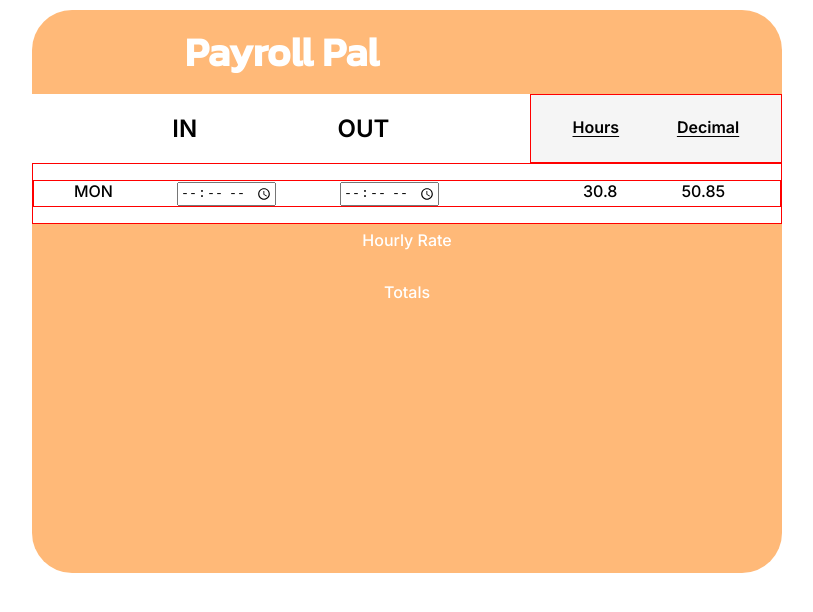
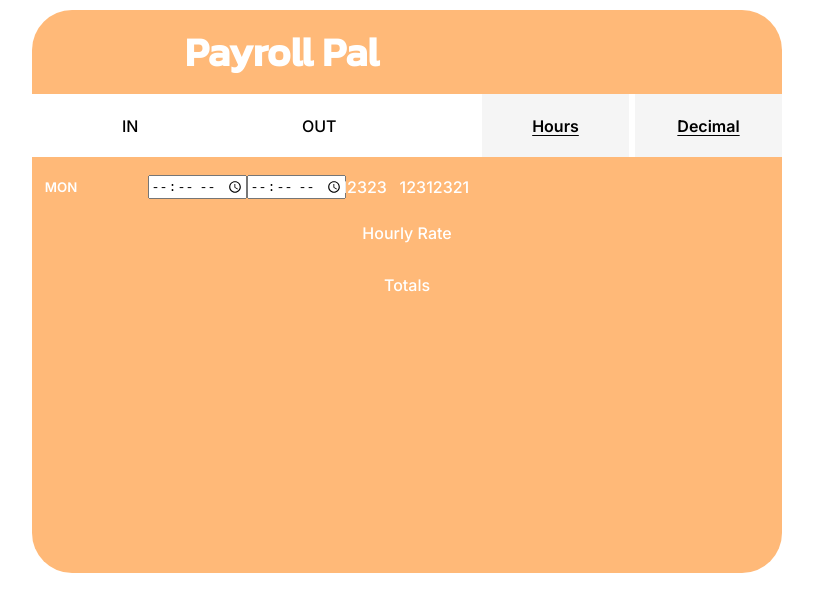
Before and after one commit to llam722/payroll-pal, a React (Create React App) app in the folder payroll-pal-extension/: page / in a window 1280 px wide. Shown: the top 612 px of the page, without its empty margins (233-1046 px from the left). Built offline with nearby package versions, Linux system fonts and the light colour scheme.

Commit message:
refactor css and code for timeHeader

```diff
--- a/payroll-pal-extension/src/App.tsx
+++ b/payroll-pal-extension/src/App.tsx
@@ -1,6 +1,7 @@
 import React from 'react';
 import './App.css';
 import TimeCard from './TimeCard'
+import Days from './Days';
 
 function App() {
   return (
@@ -9,10 +10,12 @@ function App() {
         <h1>Payroll Pal</h1>
       </header>
 
+        <TimeCard/>
+      <div>
 
-      {/* <div className="App-body"> */}
-        <TimeCard/>
-      {/* </div> */}
+      </div>
+
+      <Days/>
 
 
       <div className="App-totals">
--- a/payroll-pal-extension/src/Days.css
+++ b/payroll-pal-extension/src/Days.css
@@ -12,5 +12,19 @@
 
 .day {
   display: flex;
-  justify-content: space-around;
+  flex-direction: row;
+  justify-content: space-evenly;
+  align-items: center;
+  width: 60%;
 }
+
+.dayOfWeek {
+  display: flex;
+  width: 20%;
+}
+
+.timeInput {
+  display: flex;
+  justify-content: flex-start;
+  width: 40%;
+}
--- a/payroll-pal-extension/src/Days.tsx
+++ b/payroll-pal-extension/src/Days.tsx
@@ -3,34 +3,20 @@ import './Days.css'
 
 const Days = () => {
   return (
-    <section>
-      <ul className="week">
+    <>
+      <div className='day'>
 
-        <li className='day'>
-          <h5>MON</h5>
+        <h5 className='dayOfWeek'>MON</h5>
+        <div className="timeInput">
+        <input type="time"></input>
           <input type="time"></input>
-          <input type="time"></input>
-        </li>
-        <li>
-          <h5>TUE</h5>
-        </li>
-        <li>
-          <h5>WED</h5>
-        </li>
-        <li>
-          <h5>THU</h5>
-        </li>
-        <li>
-          <h5>FRI</h5>
-        </li>
-        <li>
-          <h5>SAT</h5>
-        </li>
-        <li>
-          <h5>SUN</h5>
-        </li>
-      </ul>
-    </section>
+        </div>
+        <div> 12323</div>
+        <div> 12312321</div>
+
+      </div>
+
+    </>
   );
 }
 
--- a/payroll-pal-extension/src/TimeCard.css
+++ b/payroll-pal-extension/src/TimeCard.css
@@ -3,65 +3,47 @@
   justify-content: space-between;
   background-color: #FFFFFF;
   color: black;
-  flex-wrap: wrap;
   /* border: 1px solid black; */
 }
 
 .timecard-header {
   display: flex;
-  flex-direction: column;
-  justify-content: flex-start;
-  flex: 66%;
+  flex-direction: row;
+  justify-content: space-evenly;
+  align-items: center;
+  width: 60%;
 }
 
-.timecard-in-out {
+.days-spacer {
   display: flex;
-  justify-content: space-evenly;
+  width: 20%;
 }
 
-.timestamps {
+.column {
   display: flex;
-  justify-content: space-between;
-  align-items: center;
-}
-
-.timecard-body {
-  border: 1px solid red;
-  width: 100%;
-}
-
-.calculations {
-  display: flex;
-  flex: 33%;
-  font-size: 1rem;
-  border: 1px solid red;
-  /* height: 393.75px; */
+  justify-content: flex-start;
+  width: 40%;
 }
 
 .hours {
   display: flex;
-  justify-content: space-evenly;
-  width: 100%;
-  background-color: #F5F5F5;
-  gap: 1rem;
+  justify-content: space-between;
+  width: 40%;
+  background-color: white;
   text-decoration: underline;
   text-underline-offset: 3px;
 }
 
-.day-row {
+.hours-hours {
   display: flex;
-  list-style-type: none;
-  /* justify-content: space-evenly; */
-  border: 1px solid red;
-  gap: 9rem;
+  background-color: #F5F5F5;;
+  justify-content: center;
+  width: 49%;
 }
 
-.left {
+.hours-decimal {
   display: flex;
-  gap: 4rem;
+  background-color: #F5F5F5;
+  justify-content: center;
+  width: 49%;
 }
-
-.right {
-  display: flex;
-  gap: 4rem;
-}
--- a/payroll-pal-extension/src/TimeCard.tsx
+++ b/payroll-pal-extension/src/TimeCard.tsx
@@ -1,39 +1,26 @@
 import "./TimeCard.css";
-import Days from './Days'
 
 const TimeCard = () => {
   return (
     <div className="timecard">
+
+
       <div className="timecard-header">
-        <div className="timecard-in-out">
-          <h2>IN</h2>
-          <h2>OUT</h2>
-        </div>
-
+        <div className="days-spacer"></div>
+          <div className="column">IN</div>
+          <div className="column">OUT</div>
       </div>
 
-      <div className="calculations">
-        <div className="hours">
+      <div className="hours">
+        <div className="hours-hours">
+
           <h4>Hours</h4>
+        </div>
+        <div>
+        </div>
+        <div className="hours-decimal">
           <h4>Decimal</h4>
         </div>
-      </div>
-
-      <div className="timecard-body">
-        <ul className="day-row">
-          <div className="left">
-          <li>MON</li>
-          <li><input type='time'></input></li>
-          <li><input type='time'></input></li>
-
-          </div>
-          <div className="right">
-          <li>30.8</li>
-          <li>50.85</li>
-          </div>
-
-
-        </ul>
       </div>
 
     </div>
```
